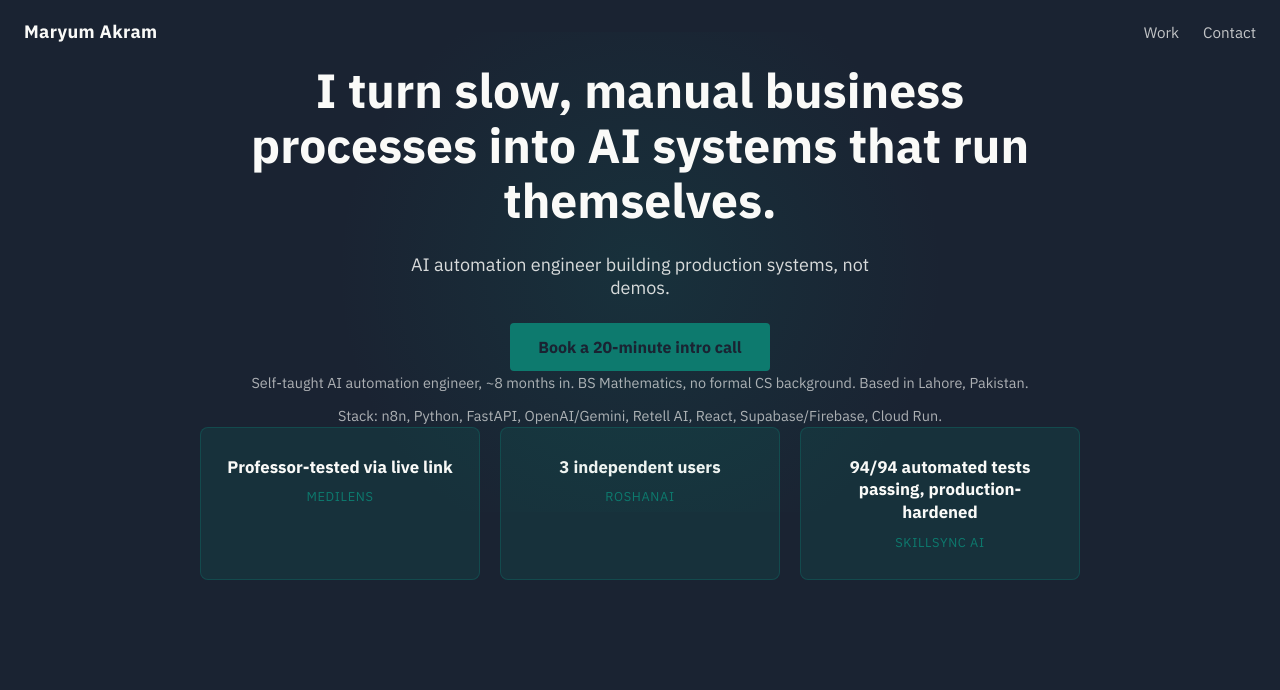
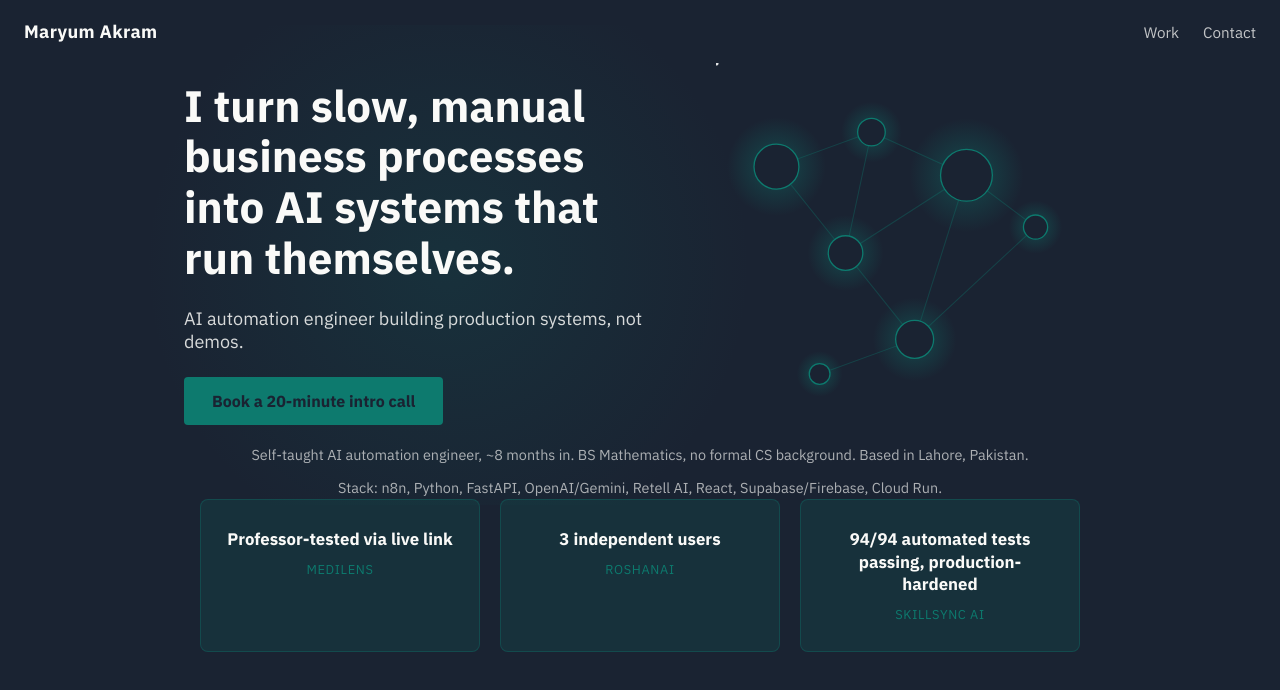
Before and after one commit to MaryumAkram16/maryum-portfolio, a React (Vite) app: page / in a window 1280 px wide. Shown: the top 690 px of the page. Built offline with nearby package versions, Linux system fonts and the light colour scheme.

Commit message:
Add hero visual — abstract network graphic in identity kit palette

```diff
--- /dev/null
+++ b/src/components/HeroVisual.jsx
@@ -0,0 +1,68 @@
+function HeroVisual() {
+  return (
+    <svg
+      className="hero-visual"
+      viewBox="0 0 440 440"
+      xmlns="http://www.w3.org/2000/svg"
+      role="img"
+      aria-label="Abstract diagram of connected automation nodes"
+    >
+      <defs>
+        <radialGradient id="nodeGlow" cx="50%" cy="50%" r="50%">
+          <stop offset="0%" stopColor="var(--accent)" stopOpacity="0.9" />
+          <stop offset="100%" stopColor="var(--accent)" stopOpacity="0" />
+        </radialGradient>
+      </defs>
+
+      {/* connecting lines */}
+      <g stroke="var(--accent)" strokeWidth="1.2" opacity="0.35">
+        <line x1="70" y1="120" x2="180" y2="80" />
+        <line x1="70" y1="120" x2="150" y2="220" />
+        <line x1="180" y1="80" x2="290" y2="130" />
+        <line x1="180" y1="80" x2="150" y2="220" />
+        <line x1="150" y1="220" x2="290" y2="130" />
+        <line x1="150" y1="220" x2="230" y2="320" />
+        <line x1="290" y1="130" x2="370" y2="190" />
+        <line x1="290" y1="130" x2="230" y2="320" />
+        <line x1="370" y1="190" x2="230" y2="320" />
+        <line x1="230" y1="320" x2="120" y2="360" />
+      </g>
+
+      {/* traveling pulse along the main spine */}
+      <g opacity="0.9">
+        <circle r="3" fill="var(--text)">
+          <animateMotion
+            dur="4s"
+            repeatCount="indefinite"
+            path="M70,120 L180,80 L290,130 L370,190"
+          />
+        </circle>
+      </g>
+
+      {/* nodes */}
+      {[
+        { cx: 70, cy: 120, r: 26 },
+        { cx: 180, cy: 80, r: 16 },
+        { cx: 150, cy: 220, r: 20 },
+        { cx: 290, cy: 130, r: 30 },
+        { cx: 370, cy: 190, r: 14 },
+        { cx: 230, cy: 320, r: 22 },
+        { cx: 120, cy: 360, r: 12 },
+      ].map((n, i) => (
+        <g key={i}>
+          <circle cx={n.cx} cy={n.cy} r={n.r * 2.2} fill="url(#nodeGlow)" opacity="0.5" />
+          <circle
+            cx={n.cx}
+            cy={n.cy}
+            r={n.r}
+            fill="var(--bg)"
+            stroke="var(--accent)"
+            strokeWidth="1.5"
+          />
+        </g>
+      ))}
+    </svg>
+  )
+}
+
+export default HeroVisual
--- a/src/pages/Landing.css
+++ b/src/pages/Landing.css
@@ -1,19 +1,19 @@
 .hero {
   position: relative;
   padding: 112px 24px 72px;
-  text-align: center;
-  display: flex;
-  flex-direction: column;
+  display: grid;
+  grid-template-columns: minmax(0, 1fr) minmax(0, 380px);
   align-items: center;
-  gap: 24px;
+  gap: 48px;
   isolation: isolate;
+  max-width: 1080px;
 }
 
 .hero::before {
   content: '';
   position: absolute;
   top: -10%;
-  left: 50%;
+  left: 30%;
   width: min(720px, 90vw);
   height: 480px;
   transform: translateX(-50%);
@@ -22,18 +22,58 @@
   z-index: -1;
 }
 
+.hero-text {
+  display: flex;
+  flex-direction: column;
+  align-items: flex-start;
+  gap: 24px;
+  text-align: left;
+}
+
 .hero h1 {
   margin: 0;
-  font-size: clamp(1.75rem, 4.5vw, 3rem);
+  font-size: clamp(1.75rem, 3.6vw, 2.75rem);
   line-height: 1.15;
-  max-width: 800px;
 }
 
 .subline {
   margin: 0;
   font-size: 1.125rem;
   opacity: 0.85;
-  max-width: 520px;
+  max-width: 480px;
+}
+
+.hero-visual-wrap {
+  display: flex;
+  align-items: center;
+  justify-content: center;
+}
+
+.hero-visual {
+  width: 100%;
+  max-width: 380px;
+  height: auto;
+}
+
+@media (max-width: 860px) {
+  .hero {
+    grid-template-columns: 1fr;
+    text-align: center;
+    padding: 88px 24px 56px;
+  }
+
+  .hero-text {
+    align-items: center;
+    text-align: center;
+  }
+
+  .hero-visual-wrap {
+    order: -1;
+  }
+
+  .hero-visual {
+    max-width: 260px;
+  }
 }
 
 .credibility {
--- a/src/pages/Landing.jsx
+++ b/src/pages/Landing.jsx
@@ -1,15 +1,21 @@
 import { BOOKING_URL } from '../siteConfig.js'
+import HeroVisual from '../components/HeroVisual.jsx'
 import './Landing.css'
 
 function Landing() {
   return (
     <main className="page landing">
       <section className="hero container">
-        <h1>I turn slow, manual business processes into AI systems that run themselves.</h1>
-        <p className="subline">AI automation engineer building production systems, not demos.</p>
-        <a className="cta-button" href={BOOKING_URL} target="_blank" rel="noopener noreferrer">
-          Book a 20-minute intro call
-        </a>
+        <div className="hero-text">
+          <h1>I turn slow, manual business processes into AI systems that run themselves.</h1>
+          <p className="subline">AI automation engineer building production systems, not demos.</p>
+          <a className="cta-button" href={BOOKING_URL} target="_blank" rel="noopener noreferrer">
+            Book a 20-minute intro call
+          </a>
+        </div>
+        <div className="hero-visual-wrap">
+          <HeroVisual />
+        </div>
       </section>
 
       <section className="credibility container">
```
